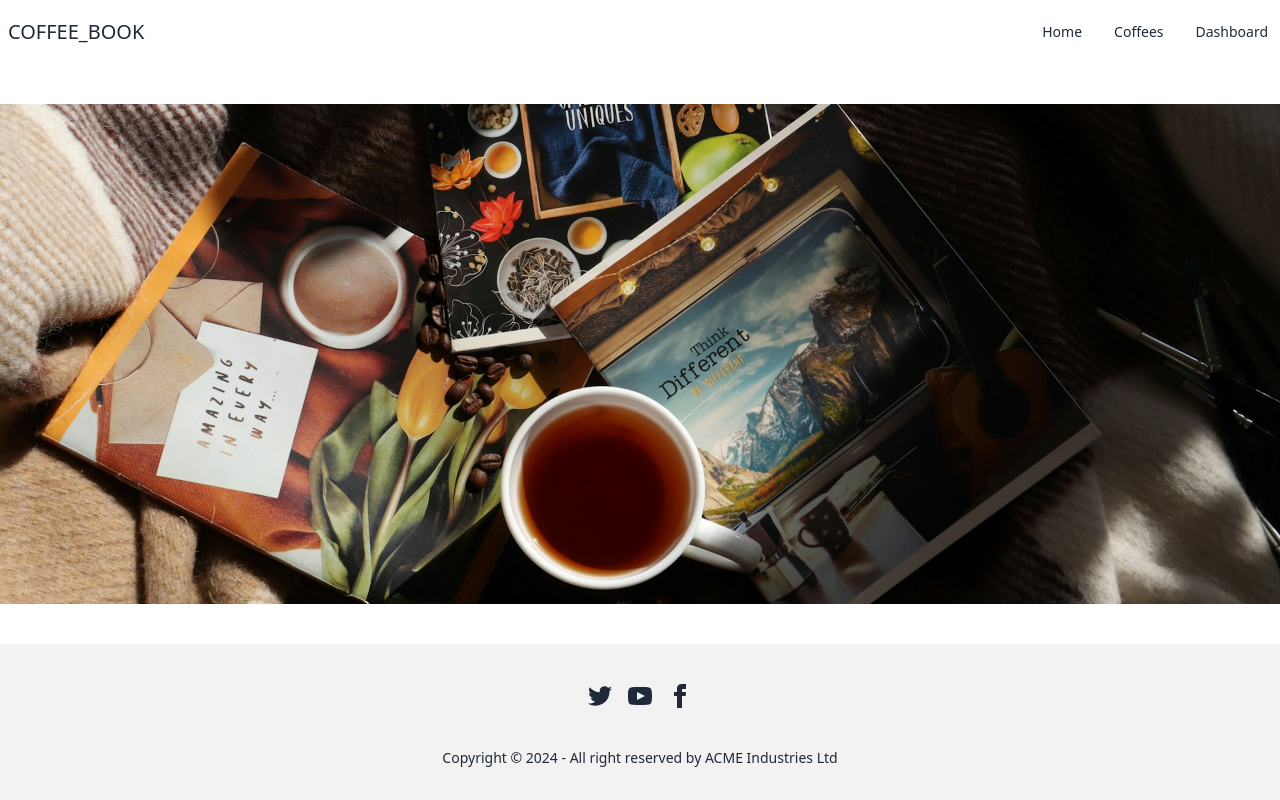
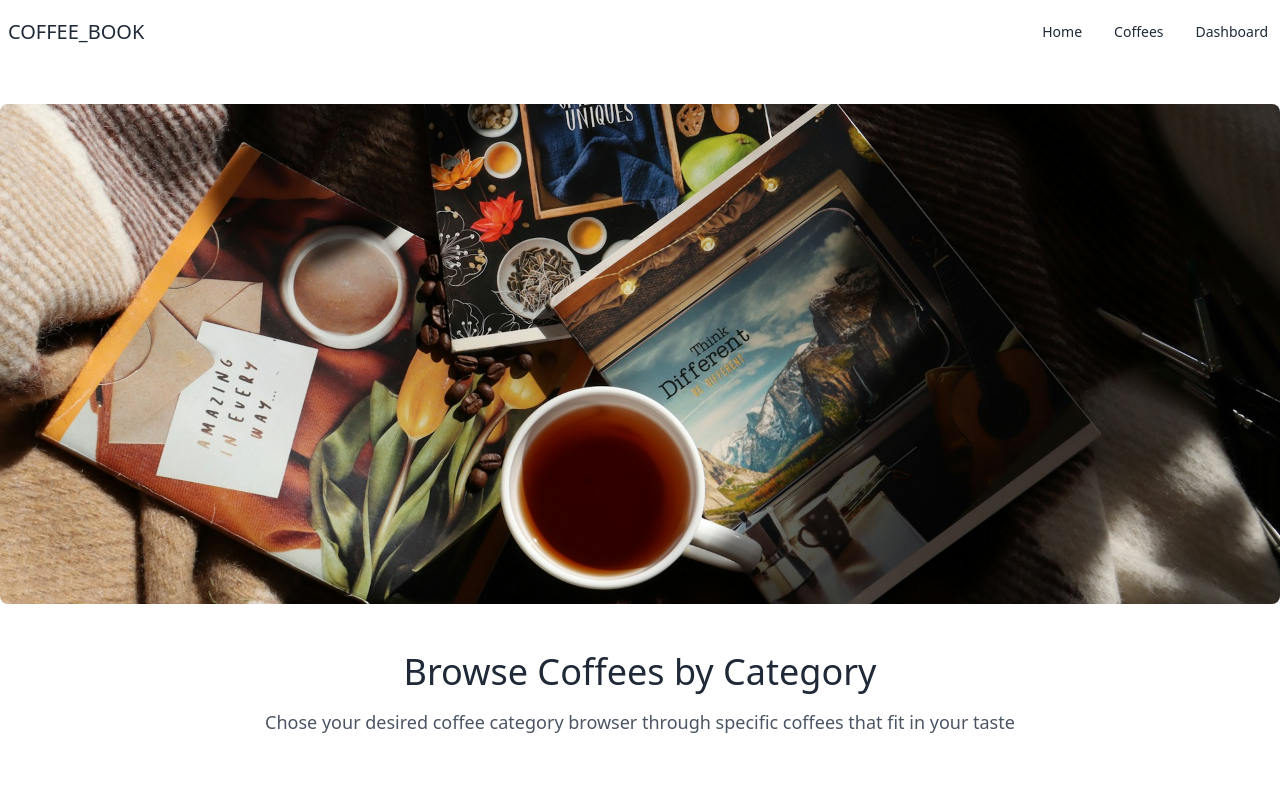
Before and after one commit to siam114/coffee-books-project, a React (Vite) app: page / in a window 1280 px wide. Shown: the top 800 px of the page. Built offline with nearby package versions, Linux system fonts and the light colour scheme.

Commit message:
complete reuseable section

```diff
--- a/src/components/Banner.jsx
+++ b/src/components/Banner.jsx
@@ -1,6 +1,6 @@
 const Banner = () => {
     return (
-        <div className="hero bg-banner bg-base-200 sm:min-h-[500px]"></div>
+        <div className="hero bg-banner rounded-lg bg-base-200 sm:min-h-[500px]"></div>
     );
 };
 
--- /dev/null
+++ b/src/components/Heading.jsx
@@ -0,0 +1,16 @@
+import PropTypes from 'prop-types';
+
+const Heading = ({title, subtitle}) => {
+    return (
+        <div className="flex flex-col w-full justify-center items-center my-12">
+            <h2 className="text-xl md:text-2xl lg:text-4xl font-thin mb-4">{title}</h2>
+            <p className="text-xs md:text-base lg:text-lg text-gray-600 text-center font-thin">{subtitle}</p>
+        </div>
+    );
+};
+
+Heading.propTypes = {
+    title: PropTypes.string.isRequired,
+    subtitle:PropTypes.string.isRequired
+}
+export default Heading;
--- a/src/pages/Home.jsx
+++ b/src/pages/Home.jsx
@@ -1,4 +1,5 @@
 import Banner from "../components/Banner";
+import Heading from "../components/Heading";
 
 const Home = () => {
     return (
@@ -6,6 +7,7 @@ const Home = () => {
             {/* banner */}
             <Banner/>
             {/* heading */}
+            <Heading title={'Browse Coffees by Category'} subtitle={'Chose your desired coffee category browser through specific coffees that fit in your taste'}/>
             {/* categories tab section */}
             {/* dynamic nasted component */}
         </div>
```
